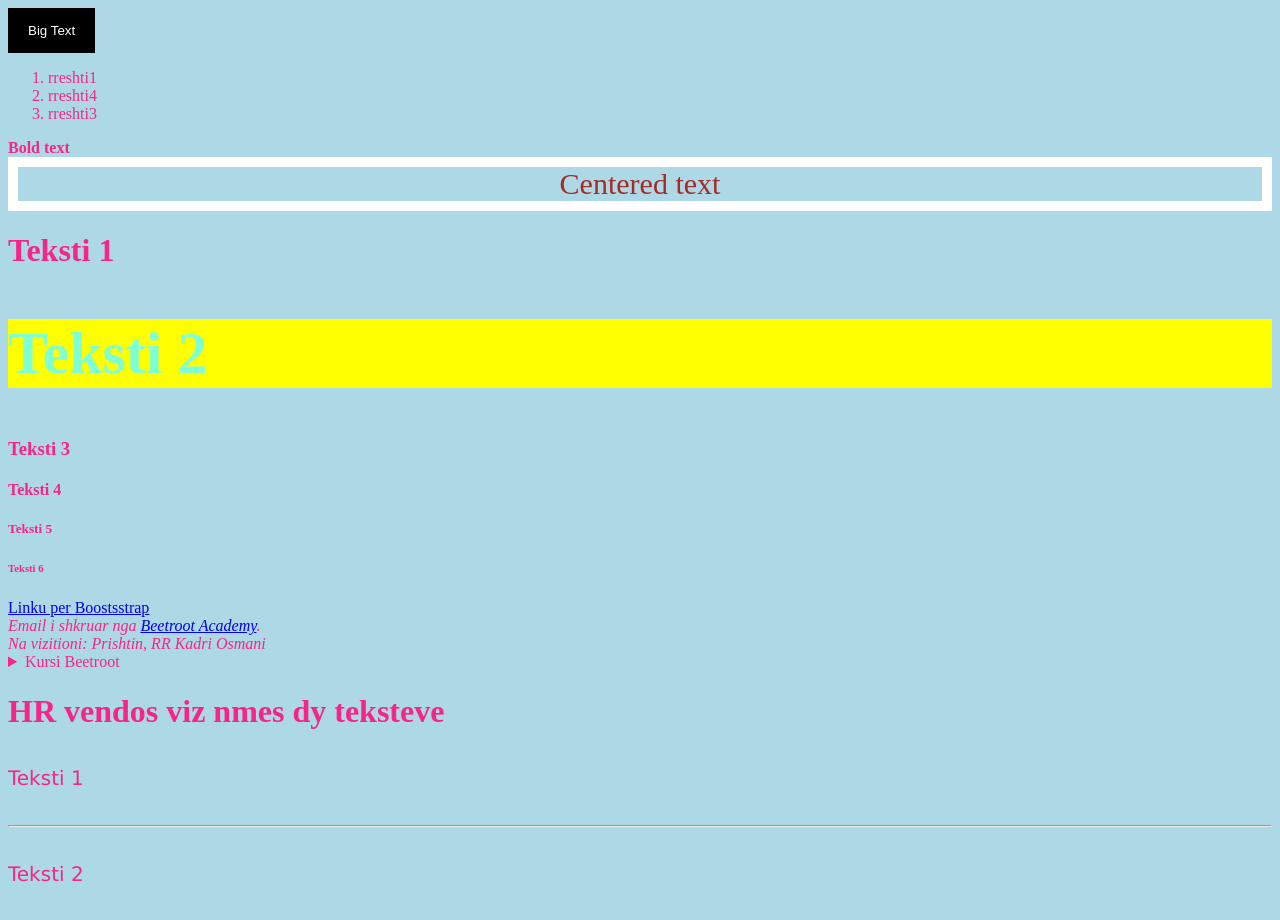
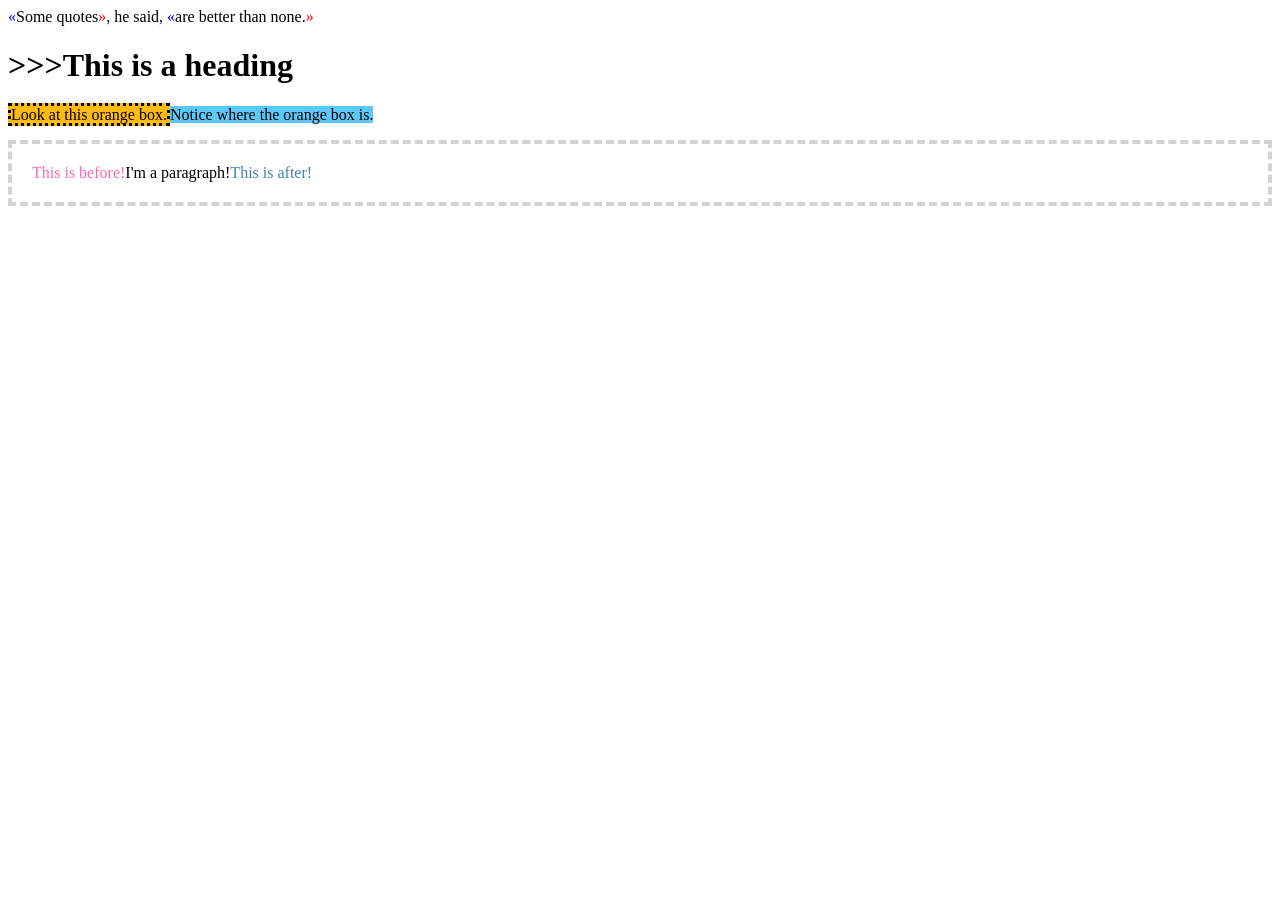
Before and after one commit to Artonit/kursi-beetroot, a plain HTML site: page index.html in a window 1280 px wide. After the commit the page ends 800 px from the top, so only its background shows below. Drawn offline with Linux system fonts and the light colour scheme.

Commit message:
before-after-homework

```diff
--- a/CSS/header.css
+++ b/CSS/header.css
@@ -1,4 +1,4 @@
-h2 {
+/* h2 {
   color: red;
   font-size: 60px;
   cursor: pointer;
@@ -7,4 +7,4 @@ h2 {
 p {
   line-height: 54px;
   font-size: 20px;
-}
+} */
--- a/CSS/style.css
+++ b/CSS/style.css
@@ -1,4 +1,4 @@
-h2 {
+/* h2 {
   color: blue;
   font-size: 80px;
   cursor: pointer;
@@ -31,3 +31,123 @@ button {
   padding: 15px 20px;
   border: none;
 }
+
+ul li .header-link {
+  color: red;
+}
+
+.header-link {
+  color: yellow;
+}
+
+.main-link {
+  color: #f72585;
+}
+
+.footer-link {
+  color: black;
+}
+
+  color: forestgreen;
+}
+/* perdoret per me komentu ni nivel(rresht) ner to qe osht */
+/* main > h2 {
+  color: forestgreen;
+}
+/* perdoret per me komentu ni nivel(rresht) ner to qe osht */
+/* div > h2 {
+  color: black;
+}
+*/
+
+/* .box {
+  width: 200px;
+  height: 200px;
+  background-color: #f72585;
+}
+
+.box:hover {
+  background-color: blue;
+}
+
+.important-heading {
+  color: red;
+}
+.important-heading::before {
+  content: ">>>";
+}
+
+.important-heading::after {
+  content: "...";
+}
+
+.link-pseudo {
+  color: red;
+}
+.link-pseudo::before {
+  content: "";
+  width: 20px;
+  height: 18px;
+  display: inline-block;
+  background: url("../images/play-button-icon.svg") no-repeat center;
+}
+
+/* .block {
+  width: 200px;
+  margin: 50px;
+  padding: 50px 25px;
+  background-color: yellow;
+  border: 5px dotted black;
+  display: inline-block;
+}
+
+.block p {
+  height: 100px;
+  overflow: auto;
+}
+.block a {
+  background-color: red;
+  padding: 20px;
+  display: inline-block;
+} */
+
+h1::before {
+  content: ">>>";
+  width: 20px;
+  height: 18px;
+}
+
+q::before {
+  content: "«";
+  color: blue;
+}
+
+q::after {
+  content: "»";
+  color: red;
+}
+
+.ribbon {
+  background-color: #5bc8f7;
+}
+
+.ribbon::before {
+  content: "Look at this orange box.";
+  background-color: #ffba10;
+  border-color: black;
+  border-style: dotted;
+}
+.my-paragraph {
+  padding: 20px;
+  border: 4px dashed lightgray;
+}
+
+.my-paragraph::before {
+  content: "This is before!";
+  color: hotpink;
+}
+
+.my-paragraph::after {
+  content: "This is after!";
+  color: steelblue;
+}
--- a/index.html
+++ b/index.html
@@ -10,42 +10,39 @@
     <link rel="stylesheet" href="./CSS/footer.css" />
   </head>
   <body>
-    <button type="button">Big Text</button>
+    <q>Some quotes</q>, he said, <q>are better than none.</q>
 
-    <ol>
-      <li>rreshti1</li>
-      <li>rreshti4</li>
-      <li>rreshti3</li>
-    </ol>
-    <b>Bold text</b>
+    <h1>This is a heading</h1>
+    <span class="ribbon">Notice where the orange box is.</span>
+    <p class="my-paragraph">I'm a paragraph!</p>
 
-    <center>Centered text</center>
-    <h1>Teksti 1</h1>
-    <h2 class="main-title">Teksti 2</h2>
-    <h3>Teksti 3</h3>
-    <h4>Teksti 4</h4>
-    <h5>Teksti 5</h5>
-    <h6>Teksti 6</h6>
+    <!-- <main>
+      <div class="block">
+        <p>
+          Lorem, ipsum dolor sit amet consectetur adipisicing elit. Neque
+          veritatis mollitia dolor, iure quos <a href="#">consectetur</a>
+          tempora blanditiis placeat in incidunt temporibus possimus dignissimos
+          nisi at natus repudiandae accusamus facere eos.
+        </p>
+      </div>
+      <div class="block"></div>
+      <div class="block"></div>
+    </main>
+    <header>
+      <ul>
+        <li>
+          <a class="header-link">header link</a>
+        </li>
+      </ul>
+    </header>
+    -->
 
-    <a href="https://getbootstrap.com/docs/4.5/examples/" target="_blank"
-      >Linku per Boostsstrap
-    </a>
+    <!-- <main>
+      <a class="link-pseudo" href="#">Link</a>
+    </main> -->
+    <!-- <footer>
 
-    <address>
-      Email i shkruar nga
-      <a href="mailto:xk@beetroot.academy">Beetroot Academy</a>.<br />
-      Na vizitioni: Prishtin, RR Kadri Osmani<br />
-    </address>
-
-    <details>
-      <summary>Kursi Beetroot</summary>
-    </details>
-
-    <h1>HR vendos viz nmes dy teksteve</h1>
-
-    <p>Teksti 1</p>
-
-    <hr />
-    <p>Teksti 2</p>
+      <a class="footer-link">footer link</a>
+    </footer> -->
   </body>
 </html>
```
Also changed, not shown: images/play-button-icon.svg (added).
